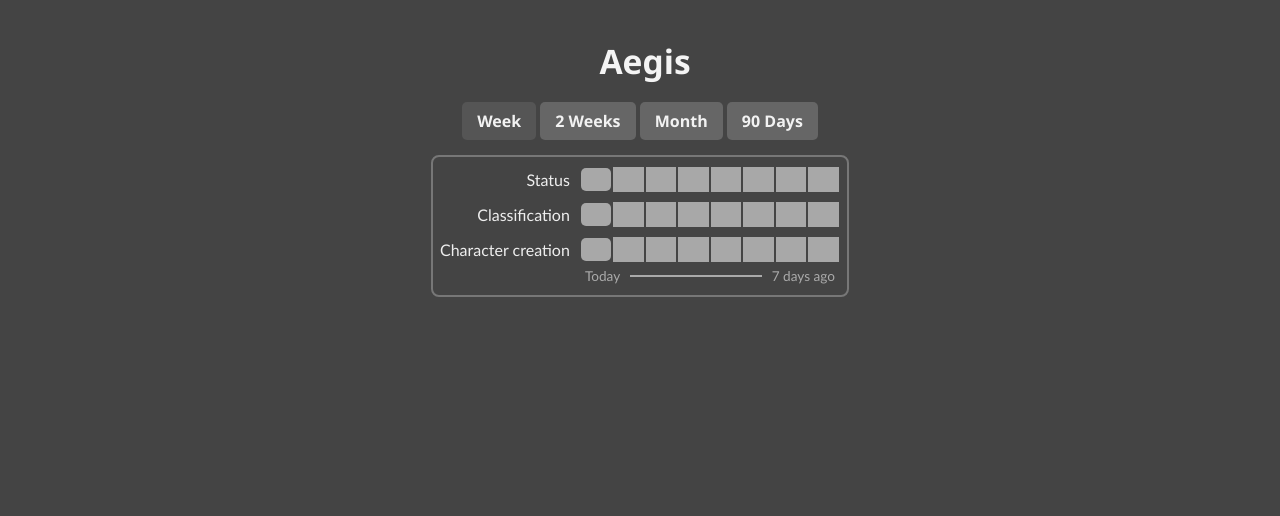
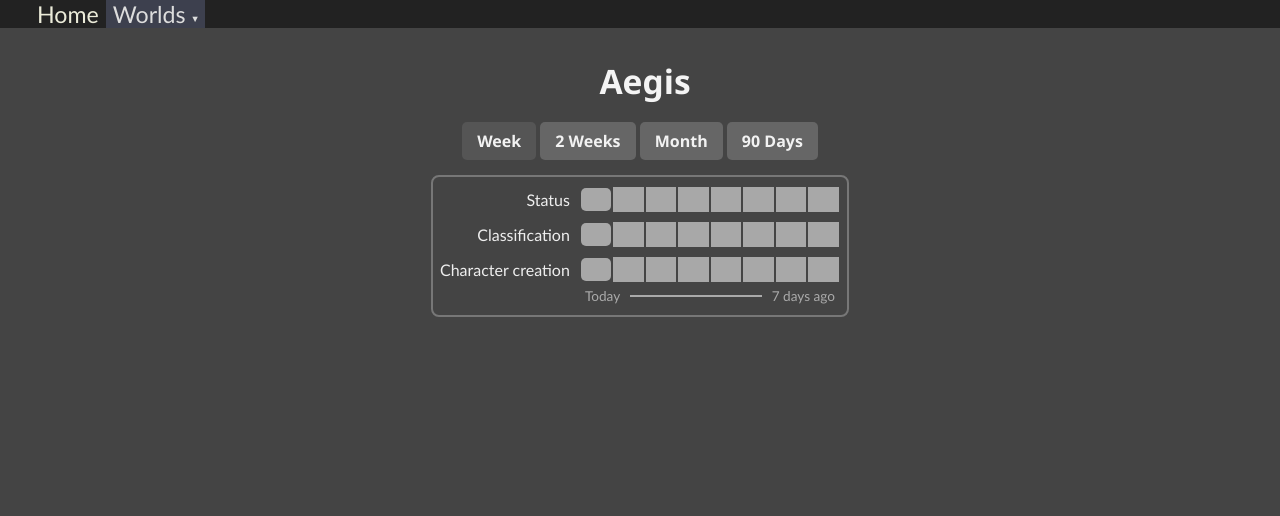
Before and after one commit to seimmuc/ffxiv-world-status-history, a Django app: page /world/Aegis in a window 1280 px wide. Shown: the top 516 px of the page. Run offline with Django 4.2, Linux system fonts and the light colour scheme; data comes from the database, SQL or seed files in the repository; data that the repository does not hold is empty; parts of the project's set-up code (start-up, migrations or seed data) failed here and were passed over.

Commit message:
add navbar

```diff
--- a/ffxivws/jinja2/ffxivws/base.html.jinja
+++ b/ffxivws/jinja2/ffxivws/base.html.jinja
@@ -12,6 +12,11 @@
   {% endblock %}
 </head>
 <body>
+  {% block navbar %}
+  {% if navbar %}
+  {% include 'ffxivws/navbar.html.jinja' %}
+  {% endif %}
+  {% endblock %}
   {% block header %}
   <header id="page-header">
     {% if show_header_title %}<h2 id="header-title">{% block header_title %}{% endblock %}</h2>{% endif %}
--- /dev/null
+++ b/ffxivws/jinja2/ffxivws/navbar.html.jinja
@@ -0,0 +1,32 @@
+{% macro nav_item(item, depth, position) -%}
+ {% if item.type == 'separator' %}
+  <li class="navbar-item separator"></li>
+ {% elif item.type == 'text' %}
+  <li class="navbar-item{% if position[depth] == item.display_text %} current{% endif %} text">
+    <a>{{ item.display_text }}</a>
+  </li>
+ {% elif item.type == 'menu' %}
+  <li class="navbar-item{% if position[depth] == item.display_text %} current{% endif %} {% if depth == 0 %}dropdown{% else %}dropright{% endif %}">
+    <a>{{ item.display_text }}</a>
+    <ul class="navmenu vertical">
+     {% for child in item.children %}
+      {{ nav_item(child, depth + 1, position) }}
+     {% endfor %}
+    </ul>
+  </li>
+ {% elif item.type == 'button' %}
+  <li class="navbar-item{% if position[depth] == item.display_text %} current{% endif %} button">
+    <a href="{{ item.target_url }}">{{ item.display_text }}</a>
+  </li>
+ {% endif %}
+{%- endmacro %}
+
+{% if navbar %}
+<nav id="navbar">
+  <ul class="navmenu horizontal root">
+   {% for ni in navbar %}
+    {{ nav_item(ni, 0, navbar_pos) }}
+   {% endfor %}
+  </ul>
+</nav>
+{% endif %}
--- a/ffxivws/static/style.css
+++ b/ffxivws/static/style.css
@@ -4,6 +4,7 @@ body {
   background-color: #444;
   color: #eee;
   font-family: 'Gill Sans', 'Gill Sans MT', Calibri, 'Trebuchet MS', sans-serif;
+  margin: 0;
 }
 
 #page-header {
@@ -51,6 +52,122 @@ a.button {
 }
 a.button:hover {
   background-color: #777;
+}
+
+/* Navbar */
+
+#navbar {
+  background-color: #222;
+  z-index: 5;
+}
+#navbar ul.navmenu {
+  display: none;
+  flex-wrap: nowrap;
+  justify-content: flex-start;
+  align-items: stretch;
+  list-style-type: none;
+  margin: 0;
+  background-color: #222;
+}
+#navbar ul.navmenu.horizontal {
+  flex-direction: row;
+  padding: 0 3px;
+}
+#navbar ul.navmenu.vertical {
+  flex-direction: column;
+  padding: 1px 2px;
+}
+#navbar ul.navmenu.root,
+#navbar li.dropdown:hover > ul.navmenu,
+#navbar li.dropright:hover > ul.navmenu {
+  display: flex;
+}
+#navbar ul.navmenu.root {
+  padding-left: 30px;
+}
+#navbar ul.navmenu.horizontal > li.navbar-item.dropdown > ul.navmenu {
+  top: calc(100% - 1px);
+  left: -6px;
+}
+#navbar ul.navmenu.vertical > li.navbar-item.dropright > ul.navmenu {
+  top: 0px;
+  left: calc(100% - 1px);
+}
+#navbar li.dropdown,
+#navbar li.dropright {
+  position: relative;
+}
+#navbar ul.navmenu:not(.root) {
+  position: absolute;
+  border: #999 solid 1px;
+  padding-top: 3px;
+  padding-bottom: 5px;
+}
+#navbar ul.navmenu > li.navbar-item {
+  padding: 0 0px;
+  margin: 0 0px;
+  user-select: none;
+  cursor: default;
+  font-size: 1.45rem;
+  white-space: nowrap;
+  user-select: none;
+  color: #ddd;
+  display: flex;
+  flex-direction: row;
+  flex-wrap: nowrap;
+  justify-content: space-between;
+  align-items: center;
+}
+#navbar ul.navmenu > li.navbar-item.current {
+  background-color: #abf3;
+}
+#navbar ul.navmenu > li.navbar-item.separator {
+  height: 2px;
+  margin-top: 0.3em;
+  margin-bottom: 0.2em;
+  margin-right: 8px;
+  margin-left: 8px;
+  background-color: #999;
+}
+#navbar ul.navmenu > li.navbar-item.text {
+  color: #6b6;
+}
+#navbar ul.navmenu > li.navbar-item.text > a {
+  padding: 2px 4px;
+}
+#navbar ul.navmenu > li.navbar-item.button > a,
+#navbar ul.navmenu > li.navbar-item.dropdown > a,
+#navbar ul.navmenu > li.navbar-item.dropright > a {
+  padding: 0 7px;
+}
+#navbar ul.navmenu > li.navbar-item.button > a:hover,
+#navbar ul.navmenu > li.navbar-item.dropdown:hover,
+#navbar ul.navmenu > li.navbar-item.dropright:hover {
+  background-color: #fcc3;
+}
+#navbar ul.navmenu > li.navbar-item.button > a {
+  text-decoration: none;
+  flex-grow: 1;
+}
+#navbar ul.navmenu > li.navbar-item.button > a[href] {
+  color: #ebebd9;
+}
+#navbar ul.navmenu > li.navbar-item.button > a:visited {
+  color: #d9ebea;
+}
+#navbar li.dropdown::after, #navbar li.dropright::after {
+  font-size: 0.4em;
+  align-self: flex-end;
+  margin-inline-start: -2px;
+  padding-inline-end: 5px;
+  padding-block-end: 4px;
+}
+#navbar li.dropdown::after {
+  content: '▼'; /* ▼, ᐁ, ᐯ */
+}
+#navbar li.dropright::after {
+  content: '❱';
+  align-self: center;
 }
 
 /* World icon styles */
--- a/ffxivws/views.py
+++ b/ffxivws/views.py
@@ -1,4 +1,5 @@
 import zoneinfo
+from dataclasses import dataclass
 from datetime import datetime, date, time, timedelta
 from itertools import chain
 from typing import TypeVar, NamedTuple, List, Iterator, Any
@@ -6,6 +7,7 @@ from typing import TypeVar, NamedTuple, List, Iterator, Any
 from django.db.models import QuerySet, Choices
 from django.http import HttpRequest, HttpResponse, HttpResponseRedirect
 from django.shortcuts import render
+from django.urls import reverse_lazy
 from django.utils import timezone
 from django.views.decorators.http import require_safe, require_POST
 
@@ -38,8 +40,83 @@ CHAR_CREATION_ORD: dict[WorldState.CharCreation, int] = {e: i for i, e in enumer
 DAYS_OPTIONS = [('Week', 7), ('2 Weeks', 14), ('Month', 30), ('90 Days', 90)]
 
 
+@dataclass(frozen=True)
+class NavbarItem:
+    display_text: str
+
+    @classmethod
+    def from_dict(cls, source: dict[str, Any]) -> 'NavbarItem':
+        t = source['type']
+        if t == 'separator':
+            return NavbarSeparator('')
+        elif t == 'text':
+            return NavbarText(display_text=source['text'])
+        elif t == 'menu':
+            return NavbarMenu(display_text=source['text'],
+                              children=list(cls.from_dict(cs) for cs in source['children']))
+        elif t == 'button':
+            return NavbarButton(display_text=source['text'], target_url=source['url'])
+        else:
+            raise RuntimeError('Invalid NavbarItem type')
+
+
+@dataclass(frozen=True)
+class NavbarSeparator(NavbarItem):
+    type = 'separator'
+
+
+@dataclass(frozen=True)
+class NavbarText(NavbarItem):
+    type = 'text'
+
+
+@dataclass(frozen=True)
+class NavbarMenu(NavbarItem):
+    children: List[NavbarItem]
+    type = 'menu'
+
+
+@dataclass(frozen=True)
+class NavbarButton(NavbarItem):
+    target_url: str
+    type = 'button'
+
+
+def build_navbar() -> list[NavbarItem]:
+    worlds: dict[str, dict[str, list[str]]] = {}  # Dict[region_name, Dict[dc_name, List[world_name]]]
+    for w in World.objects.all():   # type: World
+        dc = w.data_center
+        get_or_add_to_dict(
+                d=get_or_add_to_dict(d=worlds, key=dc.region.name, default_factory=dict),
+                key=dc.name,
+                default_factory=list
+        ).append(w.name)
+    worlds_menu = []
+    for i, (reg_name, dc) in enumerate(worlds.items()):
+        if i > 0:
+            worlds_menu.append(NavbarSeparator(''))
+        worlds_menu.append(NavbarText(display_text=reg_name))
+        for dc_name, world_list in dc.items():
+            dc_children: list[NavbarItem] = []
+            worlds_menu.append(NavbarMenu(display_text=dc_name, children=dc_children))
+            for world_name in world_list:
+                world_url = reverse_lazy('world_history', kwargs={'world_name': world_name})
+                dc_children.append(NavbarButton(display_text=world_name, target_url=world_url))
+    return [
+        NavbarButton(display_text='Home', target_url=reverse_lazy('index')),
+        NavbarMenu(display_text='Worlds', children=worlds_menu)
+    ]
+
+
 def timezone_ctx() -> dict[str, Any]:
     return dict(timezones=TIMEZONES_LIST, current_tz=timezone.get_current_timezone())
+
+
+navbar = build_navbar()
+
+
+def navbar_ctx(current_position: list[str] | None = None) -> dict[str, Any]:
+    return {'navbar': navbar, 'navbar_pos': current_position}
 
 
 @require_safe
@@ -66,6 +143,7 @@ def snapshot_details(request: HttpRequest, snap_id: int):
 
     context = {'snapshot': s, 'regions': regions, 'regions_active': r_active}
     context.update(timezone_ctx())
+    context.update(navbar_ctx())
     return render(request=request, template_name='ffxivws/snapshot.html.jinja', using='jinja', context=context)
 
 
@@ -117,6 +195,7 @@ def world_history(request: HttpRequest, world_name: str):
         cd -= timedelta(days=1)
     context = dict(days=days, world=world, from_date=from_date, today=today, days_opt=DAYS_OPTIONS)
     context.update(timezone_ctx())
+    context.update(navbar_ctx(current_position=['Worlds', world.data_center.name, world.name]))
     return render(request=request, template_name='ffxivws/world.html.jinja', using='jinja', context=context)
 
 
```
